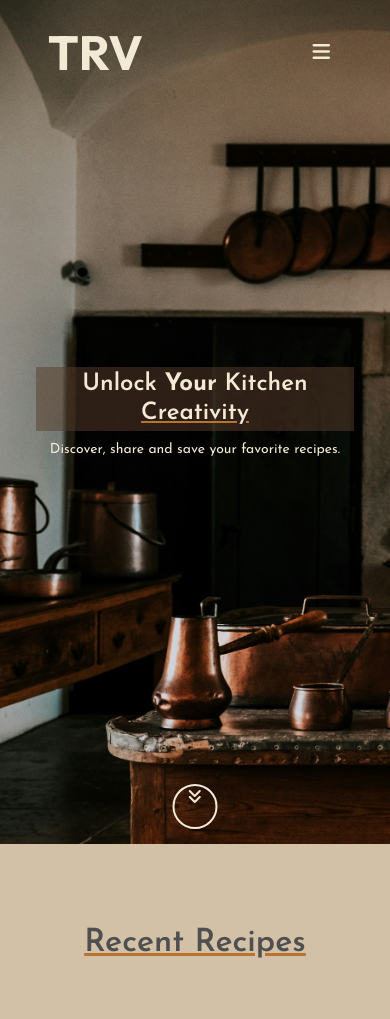
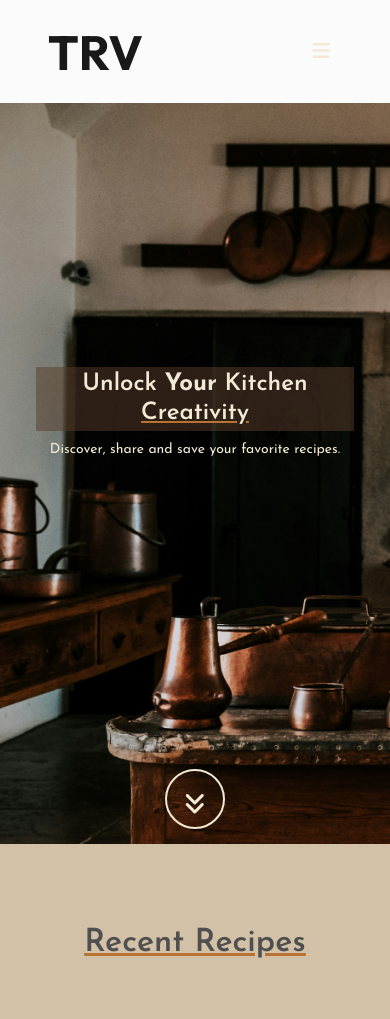
Before and after one commit to cambboyle/the-recipe-vault, a Flask app: page / in a window 390 px wide. Shown: the top 1019 px of the page. Run offline with Flask 3, Linux system fonts and the light colour scheme; data that the repository does not hold is empty; some libraries are stand-ins or nearby versions.

Commit message:
Fix errors with Hero Button and Navbar on smaller screens

```diff
--- a/static/css/style.css
+++ b/static/css/style.css
@@ -77,6 +77,20 @@ button {
   padding: 0.25rem 0.5rem;
   font-size: 0.75rem;
   line-height: 1.5;
+}
+
+.btn-outline-light.btn-floating {
+  display: flex;
+  align-items: center;
+  justify-content: center;
+  width: 60px;
+  height: 60px;
+  border-radius: 50%;
+}
+
+.btn-outline-light.btn-floating .fa {
+  margin: 0;
+  font-size: 24px;
 }
 
 /* || General styles */
@@ -505,6 +519,23 @@ h3, h5 {
   bottom: 15px;
   left: 50%;
   transform: translateX(-50%);
+  display: flex;
+  justify-content: center;
+  align-items: center;
+}
+
+#scroll-to-recipes-button {
+  display: flex;
+  align-items: center;
+  justify-content: center;
+  width: 60px;
+  height: 60px;
+  border-radius: 50%;
+}
+
+#scroll-to-recipes-button .fa {
+  margin: 0;
+  font-size: 24px;
 }
 
 /* || Footer */
@@ -846,6 +877,57 @@ body.profile-page {
   .how-it-works-container::before {
       display: none;
   }
+
+  /* Ensure correct alignment and positioning */
+  .navbar {
+    flex-wrap: nowrap;
+  }
+
+  .navbar .container-fluid {
+    flex-wrap: wrap;
+    justify-content: flex-end; /* Ensure elements are aligned to the right */
+  }
+
+  .navbar-brand {
+    display: none; /* Hide the full navbar brand to save space */
+  }
+
+  .navbar-toggler {
+    z-index: 1050;
+  }
+
+  .navbar-collapse {
+    position: fixed;
+    top: 30px;
+    right: 10px;
+    border: none;
+    z-index: 1050;
+    overflow: auto;
+    flex-direction: column;
+    transition: transform 0.3s ease-in-out;
+  }
+
+  .navbar-collapse.show {
+    display: flex;
+  }
+
+  .navbar-nav {
+    flex-direction: column;
+  }
+
+  .nav-item {
+    margin-bottom: 0.5rem;
+    text-align: center;
+  }
+
+  .full-title {
+    display: none;
+  }
+
+  .short-title {
+    display: inline;
+  }
+
 }
 
 @media (max-width: 768px) {
@@ -879,7 +961,7 @@ body.profile-page {
   }
 
   .navbar-toggler {
-    order: 2
+    z-index: 1050;
   }
 
   .collapse.nav-collapse {
--- a/static/js/script.js
+++ b/static/js/script.js
@@ -73,6 +73,19 @@ function initializeRecipeForm() {
     }
 }
 
+document.addEventListener('DOMContentLoaded', () => {
+    const navbarToggler = document.querySelector('.navbar-toggler');
+    const navbarCollapse = document.querySelector('.navbar-collapse');
+
+    navbarToggler.addEventListener('click', () => {
+      if(navbarCollapse.classList.contains('show')) {
+        navbarCollapse.classList.remove('show');
+      } else {
+        navbarCollapse.classList.add('show');
+      }
+    });
+  });
+
 // Ensure the script runs after the DOM content is fully loaded
 document.addEventListener('DOMContentLoaded', () => {
     console.log('DOM fully loaded');
--- a/templates/all_recipes.html
+++ b/templates/all_recipes.html
@@ -21,7 +21,7 @@
             <div class="col-md-6 show-all-container">
                 <form action="{{ url_for('all_recipes') }}" method="GET"
                     class="mt-2 search-button justify-content-center">
-                    <button type="submit" class="show-all-button">Show All Recipes</button>
+                    <button type="submit" class="show-all-button">Reset Search</button>
                 </form>
             </div>
         </div>
--- a/templates/base.html
+++ b/templates/base.html
@@ -5,15 +5,11 @@
   <meta charset="UTF-8">
   <meta name="viewport" content="width=device-width, initial-scale=1.0">
   <!-- Font Awesome -->
-  <link rel="stylesheet" href="https://cdnjs.cloudflare.com/ajax/libs/font-awesome/6.5.2/css/all.min.css"
-    integrity="sha512-SnH5WK+bZxgPHs44uWIX+LLJAJ9/2PkPKZ5QiAj6Ta86w+fsb2TkcmfRyVX3pBnMFcV7oQPJkl9QevSCWr3W6A=="
-    crossorigin="anonymous" referrerpolicy="no-referrer" />
+  <link rel="stylesheet" href="https://cdnjs.cloudflare.com/ajax/libs/font-awesome/6.5.2/css/all.min.css" integrity="sha512-SnH5WK+bZxgPHs44uWIX+LLJAJ9/2PkPKZ5QiAj6Ta86w+fsb2TkcmfRyVX3pBnMFcV7oQPJkl9QevSCWr3W6A==" crossorigin="anonymous" referrerpolicy="no-referrer" />
   <!-- Google Fonts -->
   <link rel="preconnect" href="https://fonts.googleapis.com">
   <link rel="preconnect" href="https://fonts.gstatic.com" crossorigin>
-  <link
-    href="https://fonts.googleapis.com/css2?family=Josefin+Sans:ital,wght@0,100..700;1,100..700&family=Outfit:wght@100..900&display=swap"
-    rel="stylesheet">
+  <link href="https://fonts.googleapis.com/css2?family=Josefin+Sans:ital,wght@0,100..700;1,100..700&family=Outfit:wght@100..900&display=swap" rel="stylesheet">
   <!-- Bootstrap 5 CSS -->
   <link href="https://cdn.jsdelivr.net/npm/bootstrap@5.3.0/dist/css/bootstrap.min.css" rel="stylesheet">
   <!-- MDB -->
@@ -23,6 +19,11 @@
   {% block styles %}
   {% endblock %}
   <title>The Recipe Vault</title>
+  <style>
+    .navbar-toggler {
+      z-index: 1050;
+    }
+  </style>
 </head>
 
 <body class="{% block body_class %}{% endblock %}">
@@ -44,26 +45,15 @@
   </div>
 
   <!-- Navbar -->
-  <nav class="navbar navbar-expand-md fixed-top px-5 shadow-0">
+  <nav class="navbar navbar-expand-md navbar-light bg-light fixed-top px-5 shadow-0">
     <div class="container-fluid">
-      <div class="outfit-heading d-flex justify-content-between w-100 align-items-center">
-        <a class="navbar-brand main-logo d-flex align-items-center" href="{{ url_for('get_recipes') }}"
-          style="font-weight: 700;">
+      <a class="navbar-brand main-logo d-flex align-items-center" href="{{ url_for('get_recipes') }}" style="font-weight: 700;">
         <span class="full-title underline">The Recipe Vault</span>
         <span class="short-title">TRV</span>
       </a>
-        <button
-          data-mdb-collapse-init
-          class="navbar-toggler"
-          type="button"
-          data-mdb-target="#navbarNav"
-          aria-controls="navbarNav"
-          aria-expanded="false"
-          aria-label="Toggle navigation"
-        >
+      <button class="navbar-toggler" type="button" data-bs-toggle="collapse" data-bs-target="#navbarNav" aria-controls="navbarNav" aria-expanded="false" aria-label="Toggle navigation">
         <i class="fas fa-bars" style="color: var(--text-one)"></i>
       </button>
-        <!-- navbar links -->
       <div class="collapse navbar-collapse" id="navbarNav">
         <ul class="navbar-nav ms-auto">
           {% if session.user %}
@@ -87,7 +77,7 @@
           <li class="nav-item">
             <a class="nav-link navbar-text" href="{{ url_for('logout') }}">Log Out</a>
           </li>
-            {% else%}
+          {% else %}
           <li class="nav-item">
             <a class="nav-link navbar-text" href="{{ url_for('login') }}">Log In</a>
           </li>
@@ -96,7 +86,6 @@
           </li>
           {% endif %}
         </ul>
-        </div>
       </div>
     </div>
   </nav>
@@ -132,7 +121,7 @@
             <li class="nav-item">
               <a href="{{ url_for('logout') }}">Log Out</a>
             </li>
-                  {% else%}
+            {% else %}
             <li class="nav-item">
               <a href="{{ url_for('login') }}">Log In</a>
             </li>
@@ -171,24 +160,12 @@
   <!-- MDB UI Kit JS -->
   <script src="https://cdnjs.cloudflare.com/ajax/libs/mdb-ui-kit/3.10.2/mdb.min.js"></script>
   <!-- JQuery -->
-  <script src="https://code.jquery.com/jquery-3.7.1.min.js"
-    integrity="sha256-/JqT3SQfawRcv/BIHPThkBvs0OEvtFFmqPF/lYI/Cxo=" crossorigin="anonymous"></script>
+  <script src="https://code.jquery.com/jquery-3.7.1.min.js" integrity="sha256-/JqT3SQfawRcv/BIHPThkBvs0OEvtFFmqPF/lYI/Cxo=" crossorigin="anonymous"></script>
   <!-- Bootstrap 5 JS Bundle with Popper -->
   <script src="https://cdn.jsdelivr.net/npm/bootstrap@5.3.0/dist/js/bootstrap.bundle.min.js"></script>
   <!-- Custom JS -->
   <script type="module" src="{{ url_for('static', filename='js/script.js') }}"></script>
   {% block scripts %}
-  <!-- Navbar animation script block -->
-  <script>
-    document.addEventListener('DOMContentLoaded', function() {
-        const navbarToggler = document.querySelector('.navbar-toggler');
-        const navbarCollapse = document.querySelector('.navbar-collapse');
-        navbarToggler.addEventListener('click', function() {
-          navbarCollapse.classList.toggle('show');
-        });
-    });
-  </script>
   {% endblock %}
 </body>
-
 </html>
--- a/templates/recipes.html
+++ b/templates/recipes.html
@@ -18,8 +18,9 @@
     </div>
     <div class="col-sm-12 text-center anchor-wrapper">
         <a class="btn btn-outline-light btn-lg btn-floating" role="button" href="#recipes"
-            style="color: var(--text-one)">
-            <i class="fa fa-angle-double-down"></i>
+            style="color: var(--text-one)"
+            id="scroll-to-recipes-button">
+            <i class="fa fa-angle-double-down mt-2"></i>
         </a>
     </div>
 </header>
```
Also changed, not shown: other parts of static/css/style.css (+18 -11 lines). Lines whose indentation alone changed are shown as unchanged.
